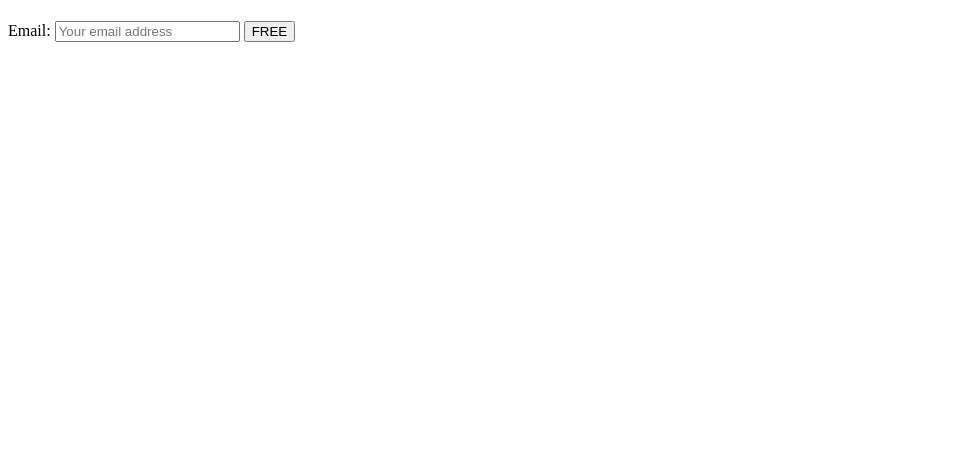
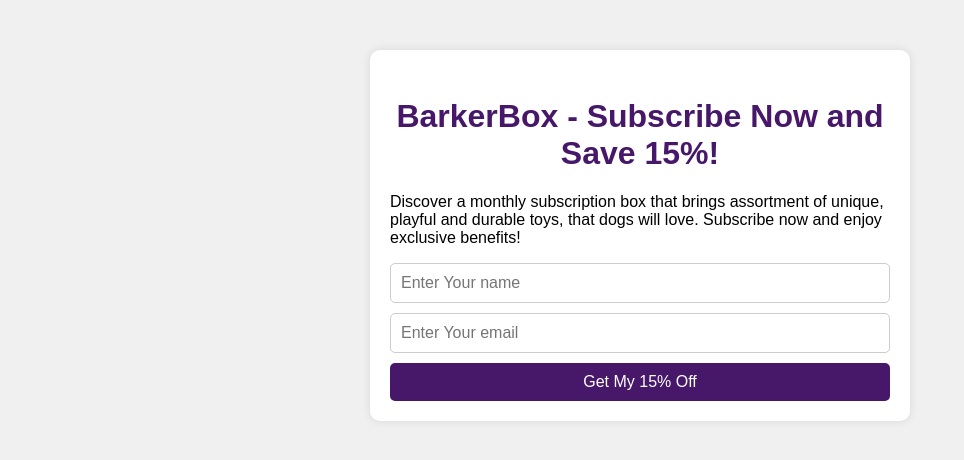
Before and after one commit to GabrielAl-Rifai/wd-subscribe-form, a plain HTML site: page index.html in a window 1280 px wide. Shown: the whole page, without its empty margins (0-964 px from the left). Drawn offline with Linux system fonts and the light colour scheme.

Commit message:
create repo

```diff
--- a/index.html
+++ b/index.html
@@ -7,21 +7,31 @@
     <link rel="stylesheet" href="styles.css" />
   </head>
   <body>
-    <div class="class">
-      <h1></h1>
-      <p></p>
+    <!DOCTYPE html>
+<html lang="en">
+<head>
+    <meta charset="UTF-8">
+    <meta name="viewport" content="width=device-width, initial-scale=1.0">
+    <link rel="stylesheet" href="styles.css">
+    <title>BarkerBox Subscription</title>
+</head>
+<body>
+    <div class="container">
 
-      <form class="subscription">
-        <label for="email">Email:</label>
-        <input
-          type="email"
-          id="email"
-          name="email"
-          required
-          placeholder="Your email address"
-        />
-        <button type="submit" class="subscribe-button">FREE</button>
-      </form>
+
+        <img src="" alt="" sizes="" srcset="">
+        <h1 class="heading">BarkerBox - Subscribe Now and Save 15%!</h1>
+        <p class="description">Discover a monthly subscription box that brings assortment of unique, playful and durable toys, that dogs will love. Subscribe now and enjoy exclusive benefits!</p>
+
+        <form class="registration-form">
+
+            <input type="text" id="name" placeholder="Enter Your name" required>
+            <input type="email" id="email" placeholder="Enter Your email" required>
+            <button type="submit" class="cta-button">Get My 15% Off</button>
+        </form>
     </div>
+</body>
+</html>
+
   </body>
 </html>
--- a/styles.css
+++ b/styles.css
@@ -0,0 +1,82 @@
+body {
+  background-color: #f0f0f0; /* Light body background */
+  margin: 0;
+  padding-left: 20px;
+  padding-right: 20px;
+  font-family: "Arial", sans-serif;
+}
+
+.container {
+  background-color: #ffffff; /* White background for the form container */
+  max-width: 500px;
+  margin: 50px auto;
+  padding: 20px;
+  border-radius: 10px;
+  box-shadow: 0 0 10px rgba(0, 0, 0, 0.1);
+}
+
+/* Heading Style  */
+.heading {
+  color: #471869; /* Heading color */
+  text-align: center;
+  margin-top: 10px;
+}
+
+/* Description Styles */
+.description {
+  text-align: left;
+  margin-top: 0;
+}
+
+/* Form Styles */
+.registration-form {
+  display: flex;
+  flex-direction: column;
+}
+
+
+
+.registration-form input {
+  padding: 10px;
+  margin-bottom: 10px;
+  border: 1px solid #ccc;
+  border-radius: 5px;
+  cursor: pointer;
+  font-size: 16px;
+}
+.registration-form button {
+  padding: 10px;
+  background-color: #471869; /* Button color */
+  color: #fff;
+  padding: 10px;
+  border: none;
+  border-radius: 5px;
+  cursor: pointer;
+  font-size: 16px;
+}
+
+label {
+  font-weight: bold;
+  margin-bottom: 5px;
+  color: #333;
+}
+input {
+  padding: 10px;
+  margin-bottom: 15px;
+  border: 1px solid #ccc;
+  border-radius: 4px;
+}
+
+.cta-button {
+  background-color: #471869; /* Button color */
+  color: #fff;
+  padding: 10px;
+  border: none;
+  border-radius: 4px;
+  cursor: pointer;
+  font-size: 16px;
+}
+
+.cta-button:hover {
+  background-color: #2e0e3a; /* Darker color on hover */
+}
```
Also changed, not shown: 1 other file.
